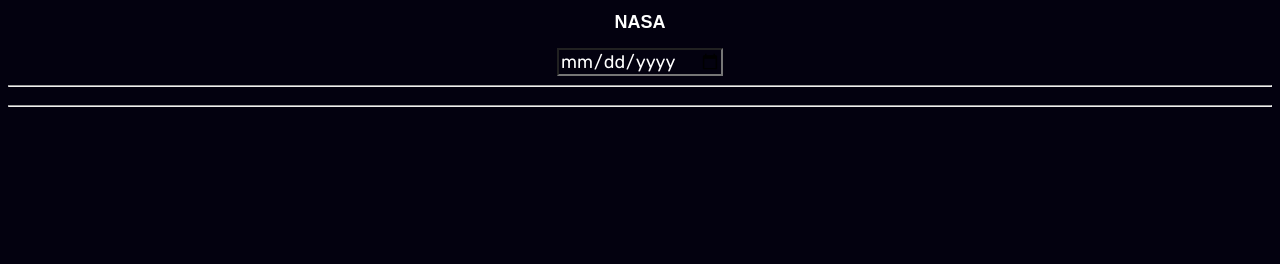
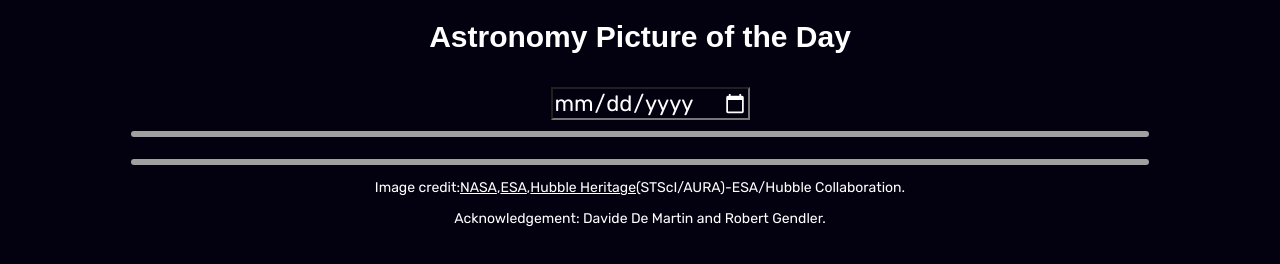
Before and after one commit to kezi9/Kezia-Meliana-Rest-API, a website: page public/index.html in a window 1280 px wide. Drawn offline with Linux system fonts and the light colour scheme; no server answers; a web font is replaced by a local one.

Commit message:
CSS updated

```diff
--- a/public/index.html
+++ b/public/index.html
@@ -22,25 +22,33 @@
 </head>
 
 <body>
-    <!-- Website Title -->
-    <h1>NASA</h1>
+    <header>
+        <!-- Website Page -->
+        <h1>Astronomy Picture of the Day</h1>
 
         <!-- HEADING -->
         <h2 id="APOD-title"></h2>
-    <section>
+        <section class="date">
             <div id="APOD-date"></div>
 
             <!-- Interaction -->
             <input id="APOD-inputDate" type="date"></input>
         </section>
+    </header>
 
     <hr>
 
+    <main>
         <!-- Content -->
-    <section id="APOD-content"></section>
+        <section class="contentSection" id="APOD-content"></section>
+    </main>
 
     <hr>
 
+    <footer>
+        <p>Image credit: <a href="https://www.nasa.gov/"> NASA</a>, <a href="https://www.esa.int/">ESA</a>, <a href="https://hubblesite.org/images/hubble-heritage">Hubble Heritage</a> (STScI/AURA)-ESA/Hubble Collaboration. </p>
+        <p>Acknowledgement: Davide De Martin and Robert Gendler.</p>
+    </footer>
 
     <!-- SCRIPT FOR JAVASCRIPT -->
     <script src="assets/js/main.js"></script>
--- a/src/scss/style.scss
+++ b/src/scss/style.scss
@@ -1,26 +1,18 @@
+// CODES
 $primary-color: rgb(3, 1, 15);
 $secondary-color: white;
 
 $font-primary: "Zen Dots", sans-serif;
 $font-secondary: "Rubik", sans-serif;
 
-* {
-    background-color: $primary-color;
-    color: $secondary-color;
-    font-family: $font-secondary;
-    font-size: 18px;
-}
-
+// MIXINS
 @mixin headings {
     font-family: $font-primary;
     text-align: center;
+    font-size: 30px;
 }
 
-h1, h2 {
-    @include headings();
-}
-
-section {
+@mixin section {
     width: 100%;
     height: auto;
     display: flex;
@@ -28,12 +20,60 @@
     justify-content: center;
     align-items: center;
     flex-wrap: wrap;
+    gap: 20px;
+}
+
+// --------
+* {
+    background-color: $primary-color;
+    color: $secondary-color;
+    font-family: $font-secondary;
+    font-size: 22px;
+}
+
+// HEADER
+h1 {
+    @include headings();
+}
+
+h2 {
+    @include headings();
+    font-size: 40px;
+}
+
+input[type="date"]::-webkit-calendar-picker-indicator {
+    filter: invert(100%);
+}
+
+.date {
+    @include section();
+    flex-direction: row;
+}
+
+.contentSection {
+    @include section();
 
     img {
-        width: 70%;
+        width: 60%;
+        border: 3px double whitesmoke;
+        padding: 20px;
     }
 
     p {
-        text-align: justify;
+        width: 80%;
+        text-align: center;
     }
 }
+
+hr {
+    width: 80%;
+    border: 3px solid rgb(160, 160, 160);
+    border-radius: 5px;
+}
+
+footer p, footer a {
+    display: flex;
+    justify-content: center;
+    align-items: center;
+    font-size: 14px;
+}
```
Also changed, not shown: public/assets/css/style.css, 1 other file. Lines whose indentation alone changed are shown as unchanged.
